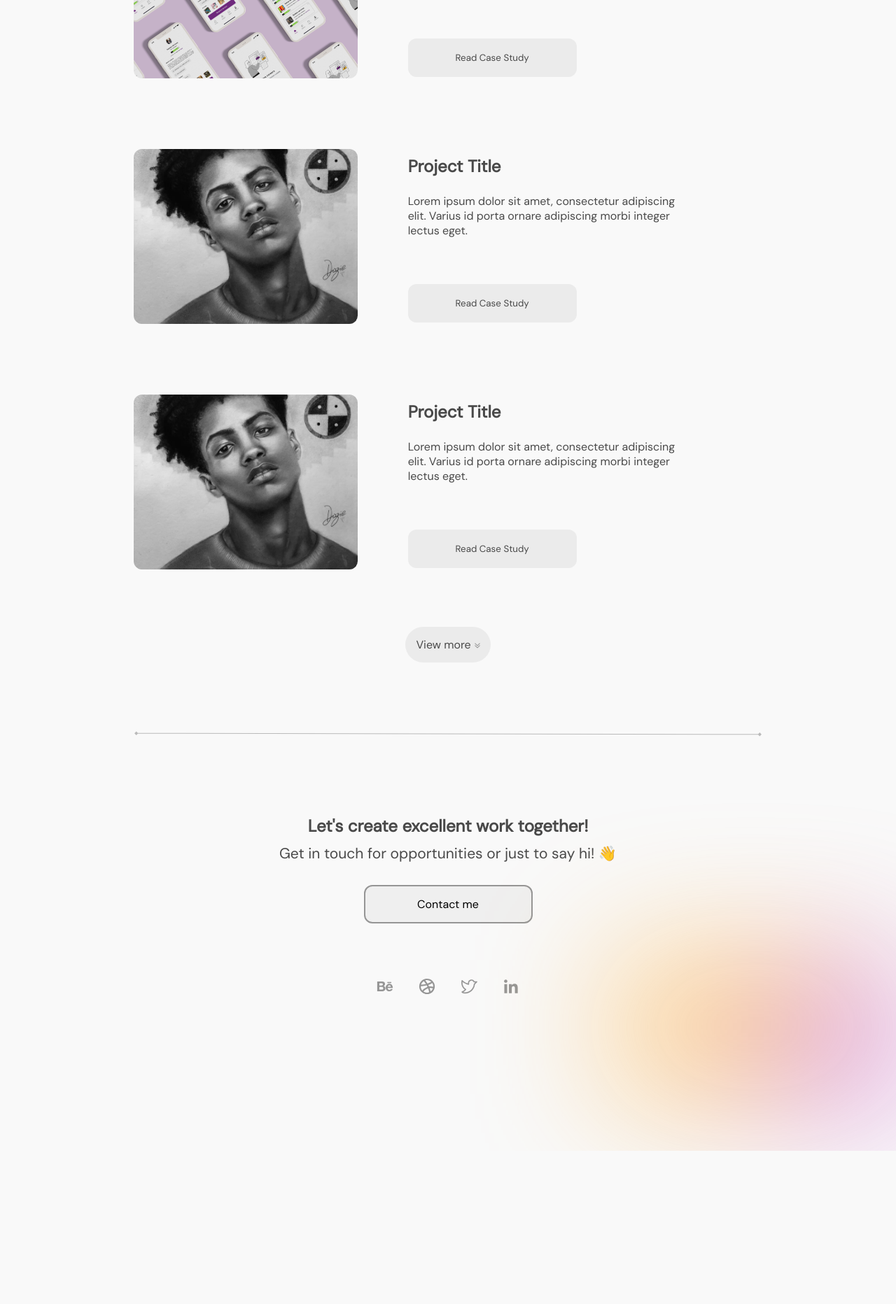
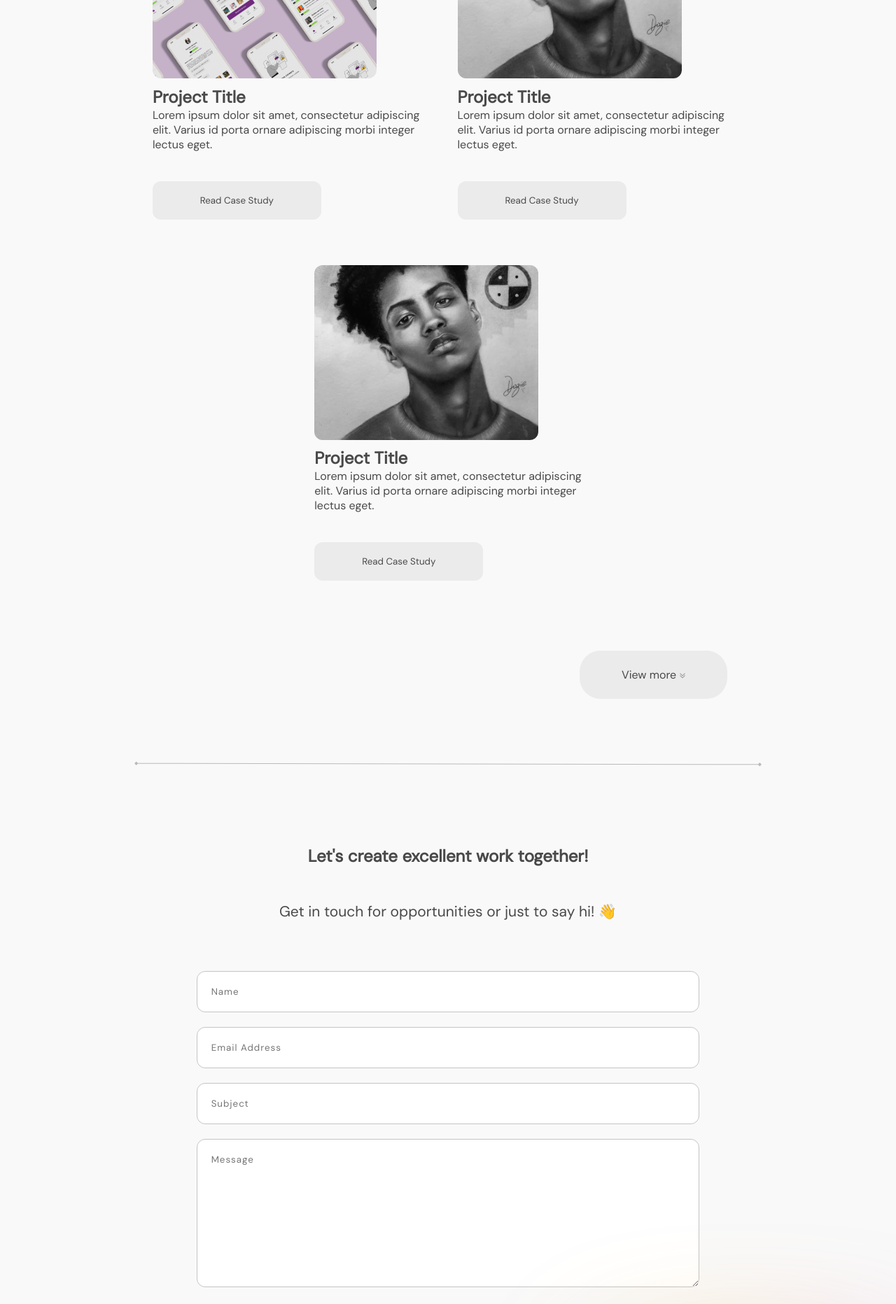
Before and after one commit to Kizito007/for-dozie, a React (Vite) app: page / in a window 1280 px wide. Shown: the part 2440-4304 px from the top of the page at 70% size. Before the commit the page ends 4085 px from the top, so only its background shows below. Built offline with nearby package versions, Linux system fonts and the light colour scheme.

Commit message:
added contact form

```diff
--- a/src/components/layouts/Footer.jsx
+++ b/src/components/layouts/Footer.jsx
@@ -9,13 +9,6 @@ import linked from "./in.svg"
 const Footer = () => {
   return (
     <div className='bottom'>
-        <h2 className='text-header'>Let's create excellent work together!</h2>
-        <p style={{fontSize: "21px"}}>Get in touch for opportunities or just to say hi! 👋</p><br/>
-        <Link id="contact" to="/contact">
-          <button className='contact'>
-            Contact me
-          </button>
-        </Link>
       <p style={{ paddingTop: "70px" }}>
         <a href="https://behance.net/marioedgar">
           <img src={beh}/>
--- a/src/components/layouts/layout.css
+++ b/src/components/layouts/layout.css
@@ -52,19 +52,33 @@
     border-radius: 25px;
     /* font-size: 18px; */
 }
-.bottom {
+.bottom, .contact {
     text-align: center;
 }
-.bottom button {
+input[type="email"], input[type="text"], textarea {
+    padding: 20px;
+    width: 80%;
+    letter-spacing: 1px;
+    border-radius: 12px;
+    border: 1.5px solid #c4c4c4;
+    outline: none;
+    font-family: 'DM Sans', sans-serif;
+}
+.contact button {
     width: 241px;
     height: 55px;
     left: 599px;
     top: 212px;
     font-size: 16px;
-    border: 2px solid #959595;
+    border: none;
     box-sizing: border-box;
     border-radius: 12px;
     font-family: 'DM Sans', sans-serif;
+    background: linear-gradient(107.26deg, #FFAB2E 11.4%, #AE12E4 97.78%);
+    color: #f9f9f9;
+}
+.contact button:hover {
+    background: linear-gradient(133.06deg, #FFAB2E 16.72%, #AE12E4 102.53%);
 }
 .bottom p {
     padding: 10px 0;
--- /dev/null
+++ b/src/components/screens/Contact.jsx
@@ -0,0 +1,23 @@
+import React from 'react'
+
+const Contact = () => {
+  return (
+    <div className='contact'>
+        <h2 className='text-header'>Let's create excellent work together!</h2>
+        <p style={{fontSize: "21px", padding: "50px 0"}}>Get in touch for opportunities or just to say hi! 👋</p><br/>
+        <form>
+            {/* <label for="fname">First name:</label><br/> */}
+            <input type="text" id="fname" placeholder='Name' name="fname"/><br/><br/>
+            {/* <label for="lname">Last name:</label><br/> */}
+            <input type="email" id="email" placeholder='Email Address' name="email"/><br/><br/>
+            <input type="text" id="subject" placeholder='Subject' name="subject"/><br/><br/>
+            <textarea id="w3review" name="w3review" placeholder='Message' rows="10" cols="70"></textarea><br /><br />
+            <button className='contact'>
+                Submit
+            </button>
+        </form>
+    </div>
+  )
+}
+
+export default Contact
--- a/src/components/screens/HomeScreen.jsx
+++ b/src/components/screens/HomeScreen.jsx
@@ -9,6 +9,7 @@ import arrow4 from "./arrow4.svg"
 import hr from "./hr.svg"
 import Peace from "./Peace.svg"
 import SendLove from "./SendLove.svg"
+import Contact from "./Contact.jsx"
 import Footer from '../layouts/Footer'
 import { Link } from 'react-router-dom'
 
@@ -81,8 +82,9 @@ const HomeScreen = () => {
           I’ve worked with start-ups and small companies, and also
           created some concepts for my personal side projects.
         </p>
+        <div className='projectdivv'>
           <div className='project'>
-          <div className='projectdiv'><img src={p1} className=""/></div>
+            <div><img src={p1} className=""/></div>
 
             <div className='text'>
               <h2>Project Title</h2>
@@ -99,7 +101,7 @@ const HomeScreen = () => {
             </div>
           </div><br/><br/><br/>
           <div className='project'>
-          <div className='projectdiv'><img src={art1} className=""/></div>
+            <div><img src={art1} className=""/></div>
 
             <div className='text'>
               <h2>Project Title</h2>
@@ -116,7 +118,7 @@ const HomeScreen = () => {
             </div>
           </div><br/><br/><br/>
           <div className='project'>
-          <div className='projectdiv'><img src={art1} className=""/></div>
+            <div><img src={art1} className=""/></div>
 
             <div className='text'>
               <h2>Project Title</h2>
@@ -131,15 +133,17 @@ const HomeScreen = () => {
                 </button>
               </Link>
             </div>
+          </div>
         </div><br/><br/><br/><br/>
-        <p style={{textAlign: "center"}}>
+        <p style={{textAlign: "right"}}>
           <Link
             to="/projects"
             style={{
               textDecoration: "none",
               color: "inherit",
               textAlign: "center",
-              padding: "15px",
+              padding: "24px 60px",
+              marginRight: "50px",
               background: "#ebebeb",
               borderRadius: "30px"
             }}
@@ -150,6 +154,7 @@ const HomeScreen = () => {
         </p>
       </div><br/><br/><br /><br /><br />
       <img style={{width: "100%"}} src={hr} />
+      <Contact />
       <Footer />
     </div>
   )
--- a/src/components/screens/screens.css
+++ b/src/components/screens/screens.css
@@ -66,9 +66,6 @@
         top: 630px;
     }
 } */
-.projectdiv {
-    display: contents;
-}
 .principles {
     display: flex;
 }
@@ -249,7 +246,7 @@
     }
 }
 .project {
-    margin-bottom: 15px;
+    margin-bottom: 40px;
 }
 .project img {
     position: relative;
@@ -263,18 +260,27 @@
     mix-blend-mode: normal;
     border-radius: 12px;
 }
+.projectdivv {
+    display: flex;
+    flex-wrap: wrap;
+    width: 100%;
+    justify-content: space-evenly;
+}
+@media only screen and (max-width: 1108px) {
+    .projectdivv {
+        justify-content: center;
+    }
+}
 .text {
-    display: inline-block;
-    margin-left: 8%;
+    /* display: inline-block; */
+    margin-top: 8%;
 }
-.text p {
+/* .text p {
     padding: 24px 0;
-}
+} */
 .text button {
     width: 241px;
     height: 55px;
-    left: 576px;
-    top: 343px;
     color: #494949;
     background: #ebebeb;
     border: none;
@@ -398,16 +404,16 @@
     }
 }
 @media only screen and (max-width: 1026px) {
-    .projectdiv {
+    /* .projectdiv {
         display: flex;
         align-items: center;
         justify-content: center;
         margin: 0 48%;
-    }
+    } */
     .text {
         display: grid;
-        margin: 0 23%;
-        text-align: center;
+        margin: 0 5%;
+        /* text-align: center; */
         justify-content: center;
     }
     .text h2 {
@@ -416,18 +422,12 @@
 
 }
 @media only screen and (max-width: 800px) {
-    .projectdiv {
+    /* .projectdiv {
         display: flex;
         align-items: center;
         justify-content: center;
         margin: 0 48%;
-    }
-    .text {
-        display: grid;
-        margin: 0 23%;
-        text-align: center;
-        justify-content: center;
-    }
+    } */
     .text h2 {
         margin-top: 60px;
     }
```
Lines whose indentation alone changed are shown as unchanged.
